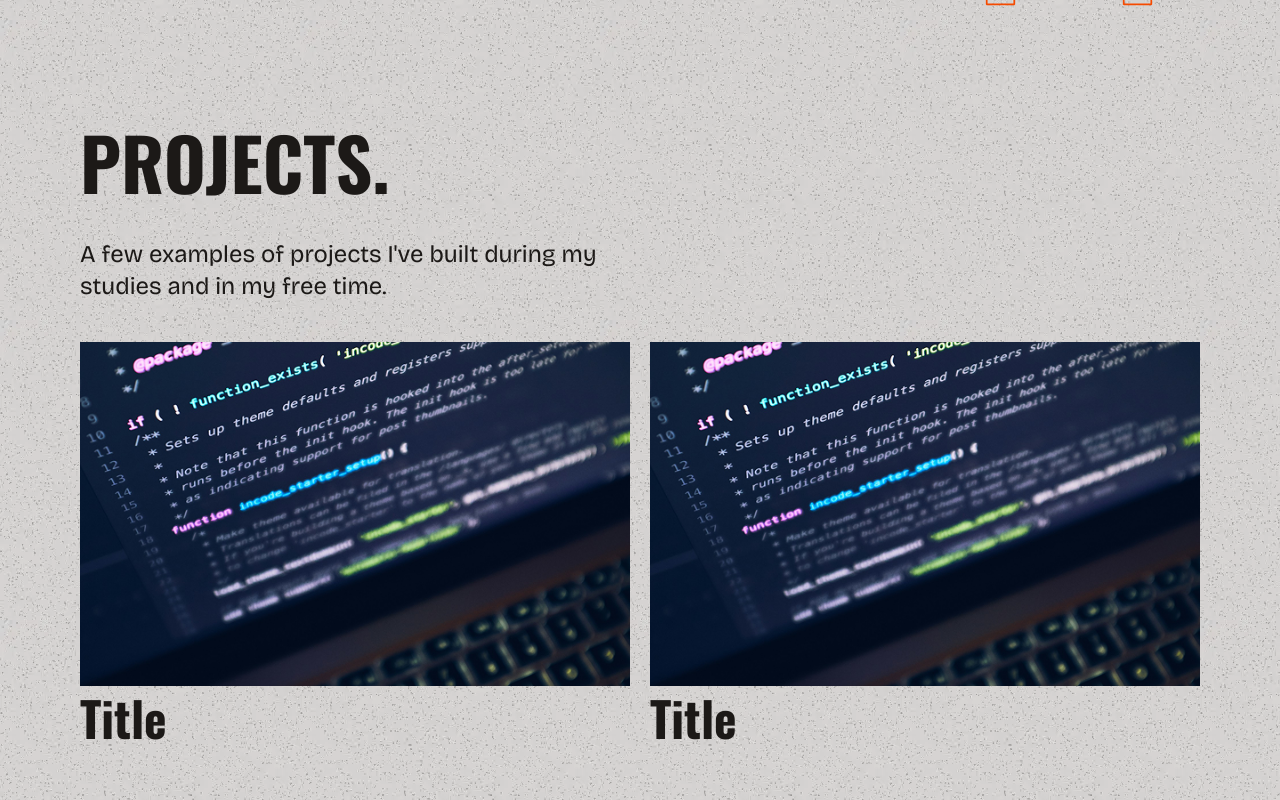
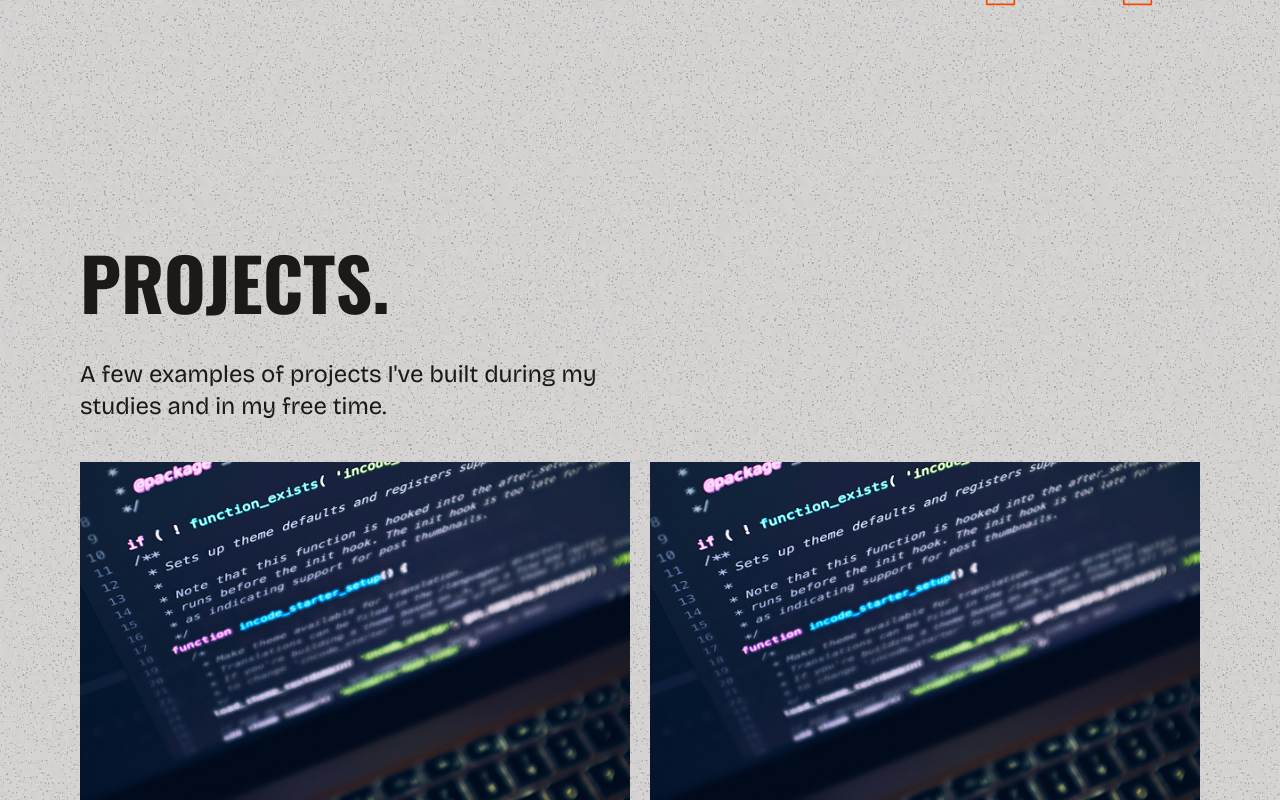
Before and after one commit to scmo-1/portfolio, a Next.js app: page / in a window 1280 px wide. Shown: the part 2080-2880 px from the top of the page. Built offline with nearby package versions, Linux system fonts and the light colour scheme.

Commit message:
add in view reveal animation in about and projects section

```diff
--- a/src/components/sections/about/AboutSection.jsx
+++ b/src/components/sections/about/AboutSection.jsx
@@ -1,15 +1,44 @@
+"use client";
 import React from "react";
 import Image from "next/image";
 import Signature from "@/assets/signature.svg";
-import Star from "@/assets/Star.svg";
+import { motion, useInView } from "motion/react";
+import { useRef } from "react";
 
 function AboutSection() {
+  const ref = useRef(null);
+  const isInView = useInView(ref, { once: true, amount: 0.3 });
+
+  const container = {
+    hidden: { opacity: 1 },
+    show: {
+      opacity: 1,
+      transition: {
+        staggerChildren: 0.3,
+        duration: 1.1,
+      },
+    },
+  };
+
+  const item = {
+    hidden: { opacity: 0, y: 20 },
+    show: { opacity: 1, y: 0 },
+  };
+
   return (
-    <section className="mt-30 lg:mt-50">
-      <h2 className="text-7xl"> ABOUT.</h2>
+    <motion.section
+      ref={ref}
+      variants={container}
+      initial="hidden"
+      animate={isInView ? "show" : "hidden"}
+      className="mt-30 lg:mt-50"
+    >
+      <motion.h2 variants={item} className="text-7xl">
+        ABOUT.
+      </motion.h2>
 
       <div className="relative flex flex-col lg:flex-row lg:justify-between">
-        <article className="flex flex-col lg:w-1/2">
+        <motion.article variants={item} className="flex flex-col lg:w-1/2">
           <p className="mt-5 text-2xl">
             I'm a web developer who enjoys turning ideas into responsive,
             accessible, and well-structured websites. My work combines modern
@@ -45,17 +74,20 @@ function AboutSection() {
               </li>
             </ul>
           </div>
-        </article>
-        <div className="mt-10 flex flex-col items-center">
+        </motion.article>
+        <motion.div
+          variants={item}
+          className="mt-10 flex flex-col items-center"
+        >
           <div className="relative inline-block h-[350px] w-[300px] overflow-hidden rounded-4xl border-2 border-orange-600 lg:h-[450px] lg:w-[400px]">
             <Image src={"/images/pic.webp"} fill className="" alt="Portrait" />
           </div>
           <div className="">
             <Signature className="h-30 w-50 text-orange-600" />
           </div>
-        </div>
+        </motion.div>
       </div>
-    </section>
+    </motion.section>
   );
 }
 
--- a/src/components/sections/projects/ProjectsSection.jsx
+++ b/src/components/sections/projects/ProjectsSection.jsx
@@ -1,9 +1,28 @@
+"use client";
 import React from "react";
 import ProjectCard from "../../ui/ProjectCard";
+import { motion, useInView } from "motion/react";
+import { useRef } from "react";
 
 function ProjectsSection() {
+  const ref = useRef(null);
+  const isInView = useInView(ref, { once: true, amount: 0.2 });
+
+  const animate = {
+    hidden: { opacity: 0, y: 10 },
+    show: { opacity: 1, y: 0 },
+  };
   return (
-    <section className="mt-10 mb-20 flex flex-col gap-10 lg:mt-30">
+    <motion.section
+      ref={ref}
+      variants={animate}
+      initial="hidden"
+      animate={isInView ? "show" : "hidden"}
+      transition={{
+        duration: 1.2,
+      }}
+      className="mt-10 mb-20 flex flex-col gap-10 lg:mt-60"
+    >
       <h2 className="text-7xl">PROJECTS.</h2>
       <div className="flex w-full flex-col justify-between">
         <p className="text-2xl lg:w-1/2">
@@ -15,7 +34,7 @@ function ProjectsSection() {
         <ProjectCard />
         <ProjectCard />
       </div>
-    </section>
+    </motion.section>
   );
 }
 
```
Also changed, not shown: public/images/portrait.png (deleted).
